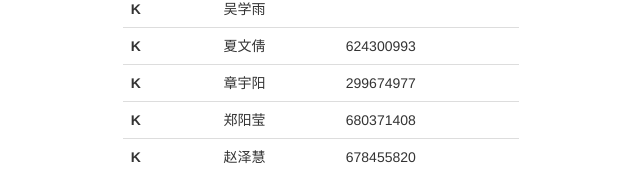
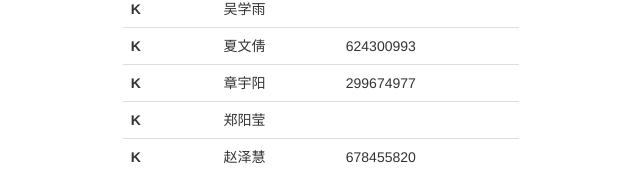
Before and after one commit to zmarsarc/blogs, a Jekyll site: the page static/ckg48_member_groups.html, which Jekyll copies as it is, in a window 1280 px wide. Shown: the part 1295-1487 px from the top of the page, without its empty margins (319-959 px from the left). Built offline with Jekyll 4.4.1, drawn with Linux system fonts in a browser that asks for light colours.

Commit message:
移除了 郑阳莹 的应援群号

```diff
--- a/static/ckg48_member_groups.html
+++ b/static/ckg48_member_groups.html
@@ -198,7 +198,7 @@
                         <tr>
                             <th scope="row">K</th>
                             <td>郑阳莹</td>
-                            <td>680371408</td>
+                            <td></td>
                         </tr>
                         <tr>
                             <th scope="row">K</th>
```
